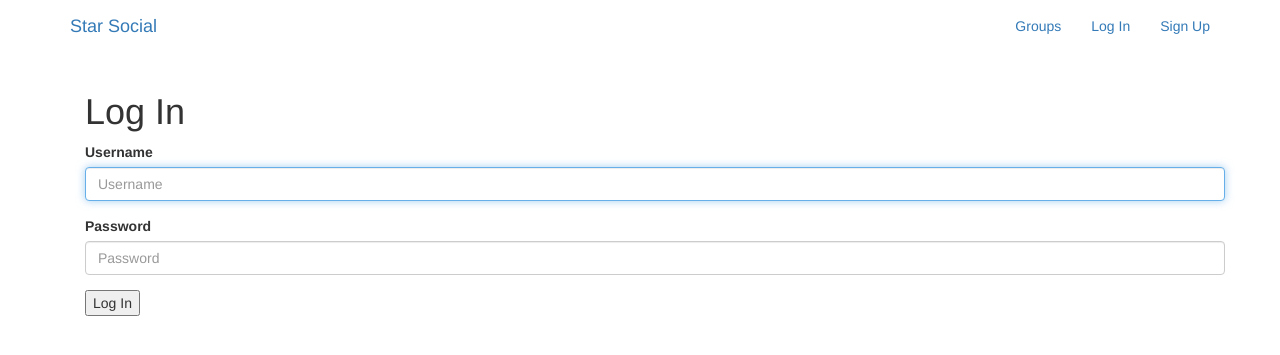
After one commit to ArgelArias/SocialMediaCloneProject, a Django app: page /accounts/login/ in a window 1280 px wide. The commit adds this page. Shown: the top 355 px of the page. Run offline with Django 3.2, Linux system fonts and the light colour scheme; some libraries are stand-ins or nearby versions.

Commit message:
Commit after finishin Social Clone Part Three. Added the login and sign up templates

```diff
--- /dev/null
+++ b/social_media_clone_project/accounts/templates/accounts/login.html
@@ -0,0 +1,16 @@
+{% extends 'base.html' %}
+{% load bootstrap3 %}
+
+{% block content %}
+
+  <div class="container">
+    <h1>Log In</h1>
+    <form method="POST">
+      {% csrf_token %}
+      {% bootstrap_form form %}
+      <input type="submit" name="btn btn-default" value="Log In">
+
+    </form>
+  </div>
+
+{% endblock %}
--- /dev/null
+++ b/social_media_clone_project/accounts/urls.py
@@ -0,0 +1,11 @@
+from django.urls import re_path
+from django.contrib.auth import views as auth_views
+from . import views
+
+app_name = 'accounts'
+
+urlpatterns = [
+    re_path(r'login/$', auth_views.LoginView.as_view(template_name='accounts/login.html'), name='login'),
+    re_path(r'logout/$', auth_views.LogoutView.as_view(), name='logout'),
+    re_path(r'signup/$', views.SignUp.as_view(), name='signup')
+]
--- a/social_media_clone_project/accounts/views.py
+++ b/social_media_clone_project/accounts/views.py
@@ -1,5 +1,6 @@
 from django.shortcuts import render
-from django.core.urlresolvers import reverse_lazy
+#from django.core.urlresolvers import reverse_lazy # works on django 2
+from django.urls import reverse_lazy #works on django 3
 from django.views.generic import CreateView
 
 from . import forms
--- a/social_media_clone_project/social_media_clone_project/settings.py
+++ b/social_media_clone_project/social_media_clone_project/settings.py
@@ -38,6 +38,7 @@ INSTALLED_APPS = [
     'django.contrib.sessions',
     'django.contrib.messages',
     'django.contrib.staticfiles',
+    'bootstrap3',
     'accounts'
 ]
 
--- a/social_media_clone_project/social_media_clone_project/urls.py
+++ b/social_media_clone_project/social_media_clone_project/urls.py
@@ -20,4 +20,6 @@ from . import views
 urlpatterns = [
     path('admin/', admin.site.urls),
     re_path(r'^$', views.HomePage.as_view(),name='home'),
+    re_path(r'accounts/', include('accounts.urls', namespace='accounts')),
+    re_path(r'accounts/', include('django.contrib.auth.urls')),
 ]
--- a/social_media_clone_project/templates/base.html
+++ b/social_media_clone_project/templates/base.html
@@ -2,13 +2,46 @@
 <html lang="en" dir="ltr">
   <head>
     <meta charset="utf-8">
-    <title></title>
+    <title>Star Social media clone project</title>
+
+    <!-- Latest compiled and minified CSS -->
+    <link rel="stylesheet" href="https://maxcdn.bootstrapcdn.com/bootstrap/3.3.7/css/bootstrap.min.css" integrity="sha384-BVYiiSIFeK1dGmJRAkycuHAHRg32OmUcww7on3RYdg4Va+PmSTsz/K68vbdEjh4u" crossorigin="anonymous">
+    <!-- Optional theme -->
+    <link rel="stylesheet" href="https://maxcdn.bootstrapcdn.com/bootstrap/3.3.7/css/bootstrap-theme.min.css" integrity="sha384-rHyoN1iRsVXV4nD0JutlnGaslCJuC7uwjduW9SVrLvRYooPp2bWYgmgJQIXwl/Sp" crossorigin="anonymous">
+    <!-- Latest compiled and minified JavaScript -->
+    <script src="https://maxcdn.bootstrapcdn.com/bootstrap/3.3.7/js/bootstrap.min.js" integrity="sha384-Tc5IQib027qvyjSMfHjOMaLkfuWVxZxUPnCJA7l2mCWNIpG9mGCD8wGNIcPD7Txa" crossorigin="anonymous"></script>
+
+    <link href="https://fonts.googleapis.com/css?family=Montserrat" rel="stylesheet">
+
+
   </head>
   <body>
 
-    {% block content %}
+    <nav class="navbar mynav" role="navigation" id="navbar">
+      <div class="container">
+        <a class="navbar-brand mynav" href="{% url 'home' %}">Star Social</a>
 
-    {% endblock %}
+        <ul class="nav navbar-nav navbar-right">
+          {% if user.is_authenticated %}
+            <li><a href="#">Post</a></li>
+            <li><a href="#">Groups</a></li>
+            <li><a href="#">Create Group</a></li>
+            <li><a href="{% url 'accounts:logout' %}">Log Out</a></li>
+          {% else %}
+            <li><a href="#">Groups</a></li>
+            <li><a href="{% url 'accounts:login' %}">Log In</a></li>
+            <li><a href="{% url 'accounts:signup' %}">Sign Up</a></li>
+          {% endif %}
+        </ul>
+
+      </div>
+    </nav>
+
+    <div class="container mycontent">
+      {% block content %}
+
+      {% endblock %}
+    </div>
 
   </body>
 </html>
```
Also changed, not shown: social_media_clone_project/accounts/templates/accounts/signup.html (added, +16 -0 lines), social_media_clone_project/accounts/templates/account/login.html (deleted), social_media_clone_project/accounts/templates/account/signup.html (deleted), social_media_clone_project/db.sqlite3, 1 other file.
